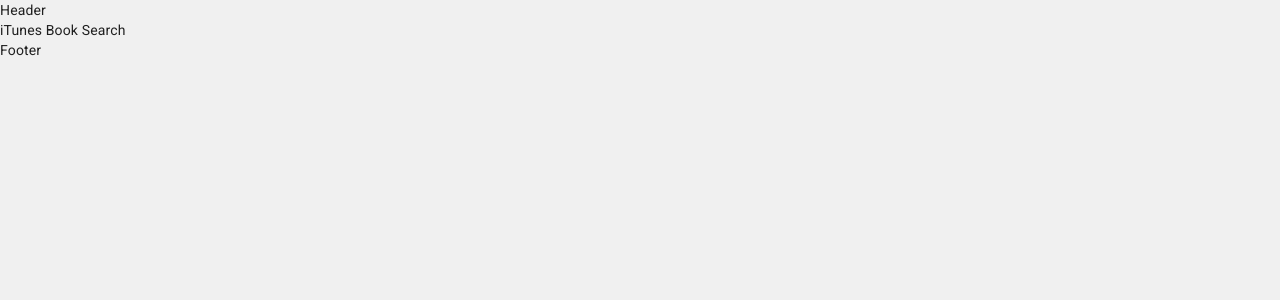
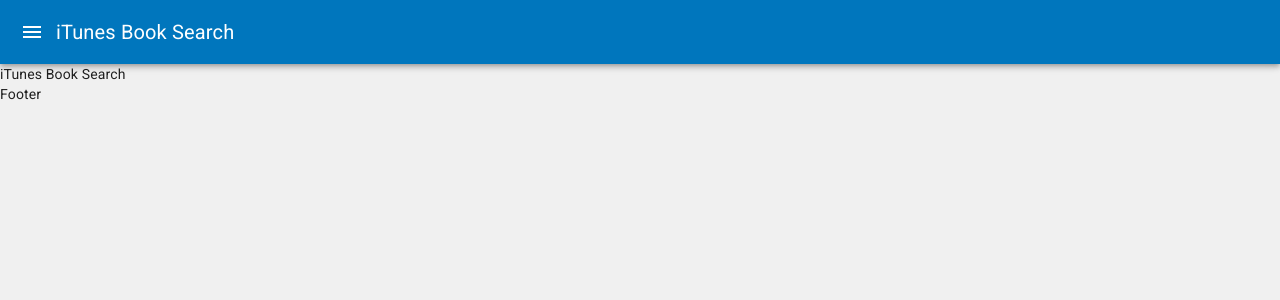
Before and after one commit to faisalraza32/bookssearch, a React (Create React App) app: page / in a window 1280 px wide. Shown: the top 300 px of the page. Built offline with nearby package versions, Linux system fonts and the light colour scheme.

Commit message:
Add header component

```diff
--- /dev/null
+++ b/src/components/Header/index.js
@@ -0,0 +1,44 @@
+import React from "react";
+import { AppBar, Toolbar, Typography, IconButton } from "@material-ui/core";
+import { makeStyles } from "@material-ui/core/styles";
+import MenuIcon from "@material-ui/icons/Menu";
+
+const useStyles = makeStyles((theme) => ({
+  root: {
+    flexGrow: 1,
+  },
+  toolbar: {
+    paddingLeft: theme.spacing(1),
+  },
+  title: {
+    flexGrow: 1,
+    display: "none",
+    [theme.breakpoints.up("sm")]: {
+      display: "block",
+    },
+  },
+}));
+const Header = ({ title }) => {
+  const classes = useStyles();
+  return (
+    <div className={classes.root}>
+      <AppBar position="static">
+        <Toolbar className={classes.toolbar}>
+          <IconButton color="inherit">
+            <MenuIcon />
+          </IconButton>
+          <Typography
+            noWrap
+            variant="h6"
+            color="inherit"
+            className={classes.title}
+          >
+            {title}
+          </Typography>
+        </Toolbar>
+      </AppBar>
+    </div>
+  );
+};
+
+export default Header;
--- a/src/components/Layout/index.js
+++ b/src/components/Layout/index.js
@@ -1,11 +1,12 @@
 import React from "react";
 import { Grid } from "@material-ui/core";
+import Header from "../Header";
 
 const Layout = ({ children }) => {
   return (
     <Grid container>
       <Grid item xs={12}>
-        Header
+        <Header title="iTunes Book Search" />
       </Grid>
       <Grid item xs={12}>
         {children}
```
